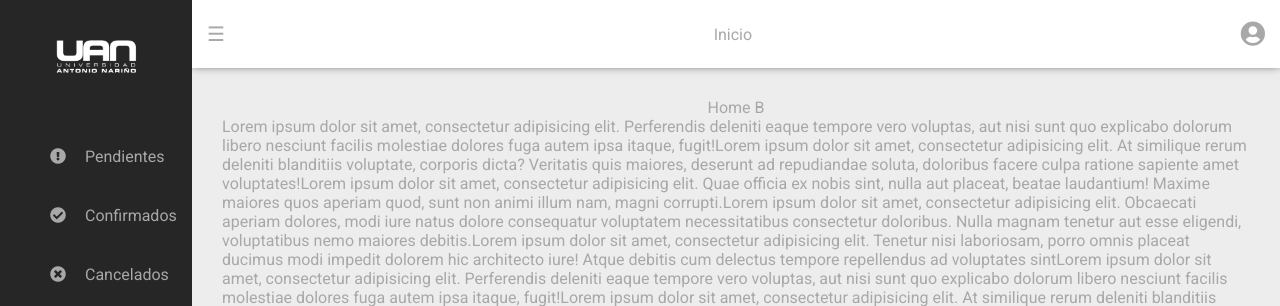
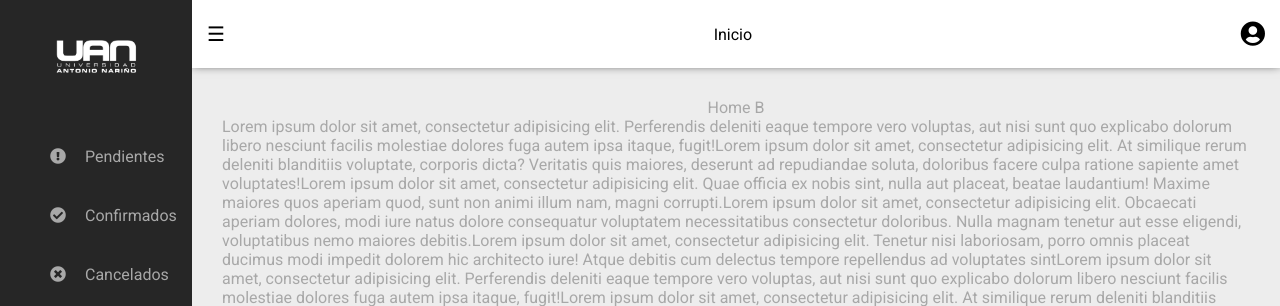
Before and after one commit to Jhonathan05/uan2, a PHP site: page / in a window 1280 px wide. Shown: the top 306 px of the page. Run offline with PHP 8.4, Linux system fonts and the light colour scheme.

Commit message:
Cambio de color a los iconos del nav-header

```diff
--- a/css/slide.css
+++ b/css/slide.css
@@ -27,6 +27,12 @@
 
 }
 
+#ul-row li{
+    color: #000;
+}
+#ul-row li i{
+    color: #000;
+}
 #ul-row li:first-child {
     margin-left: 15px;
     cursor: pointer;
```
